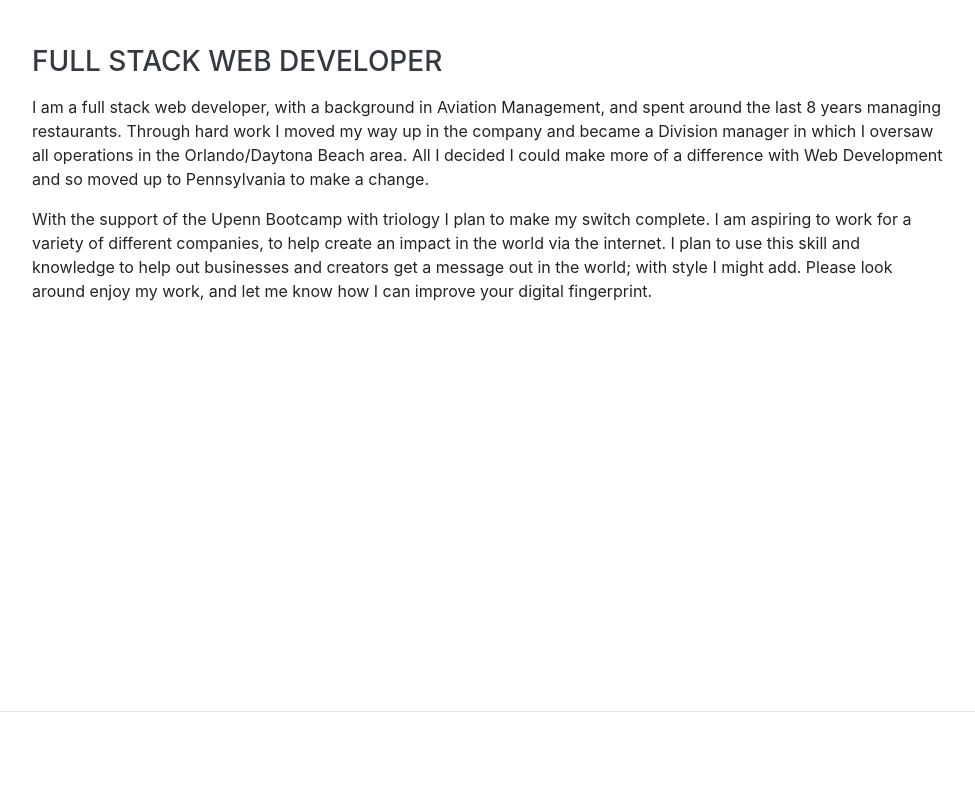
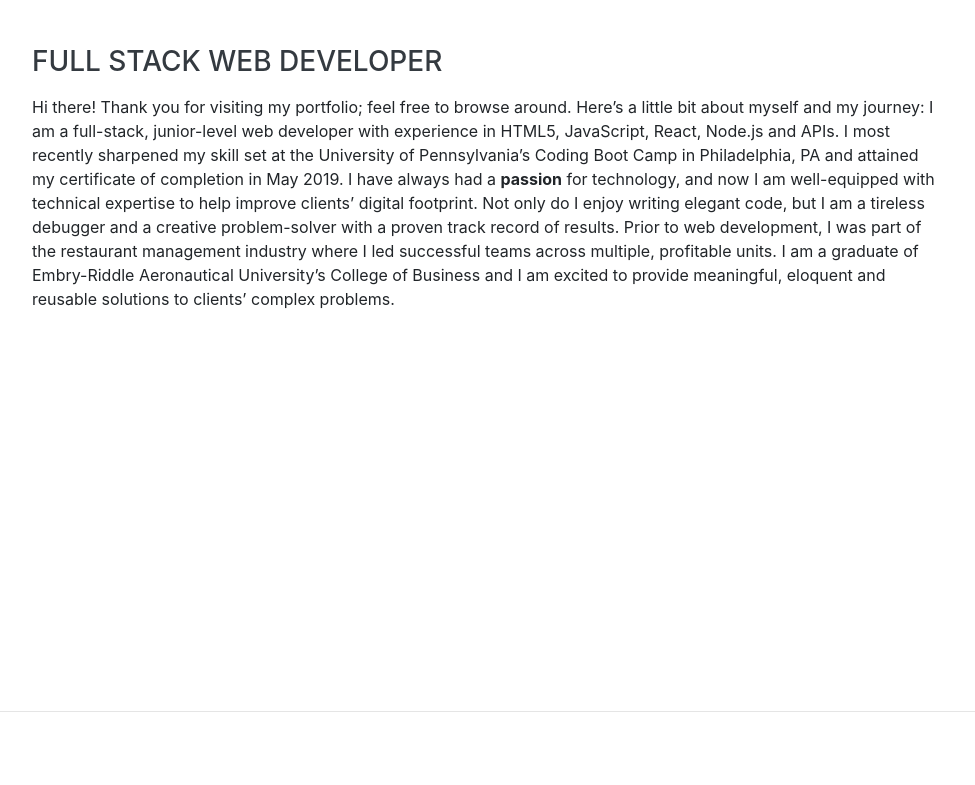
Before and after one commit to TennisSprinterkb/Kevin-2019-Portfolio, a website with bundled scripts: page index.html in a window 1280 px wide. Shown: the part 890-1675 px from the top of the page, without its empty margins (288-1263 px from the left). Built offline with nearby package versions, Linux system fonts and the light colour scheme; a web font is replaced by a local one.

Commit message:
Portfolio

```diff
--- a/index.html
+++ b/index.html
@@ -36,7 +36,8 @@
         <img class="img-fluid img-profile rounded-circle mx-auto mb-2" src="img/Kevin Bray 1.jpg" alt="Kevin">
       </span>
     </a>
-    <button class="navbar-toggler" type="button" data-toggle="collapse" data-target="#navbarSupportedContent" aria-controls="navbarSupportedContent" aria-expanded="false" aria-label="Toggle navigation">
+    <button class="navbar-toggler" type="button" data-toggle="collapse" data-target="#navbarSupportedContent"
+      aria-controls="navbarSupportedContent" aria-expanded="false" aria-label="Toggle navigation">
       <span class="navbar-toggler-icon"></span>
     </button>
     <div class="collapse navbar-collapse" id="navbarSupportedContent">
@@ -84,22 +85,17 @@
         <div class="resume-content">
           <h3 class="mb-0">Full Stack Web Developer</h3>
           <div class="subheading mb-3"></div>
-            <p>I am a full stack web developer, with a background in Aviation Management,
-              and spent around the last 8 years managing restaurants.
-              Through hard work I moved my way up in the company and became a Division manager
-              in which I oversaw all operations in the Orlando/Daytona Beach area. All
-              I decided I could make more of a difference with Web Development and
-              so moved up to Pennsylvania to make a change.</p>
-
-              <p>With the support of the Upenn Bootcamp with triology
-              I plan to make my switch complete. I am aspiring to work for a
-              variety of different companies, to help create an impact in
-              the world via the internet. I plan to use this skill and
-              knowledge to help out businesses and creators get a message
-              out in the world; with style I might add. Please look around
-              enjoy my work, and let me know how I can improve your digital
-              fingerprint.</p>
-
+          <p>Hi there! Thank you for visiting my portfolio; feel free to browse around. Here’s a little bit about myself
+            and my journey: I am a full-stack, junior-level web developer with experience in HTML5, JavaScript, React,
+            Node.js and APIs. I most recently sharpened my skill set at the University of Pennsylvania’s Coding Boot
+            Camp in Philadelphia, PA and attained my certificate of completion in May 2019. I have always had a
+            <strong>passion</strong> for technology, and now I am well-equipped with technical expertise to help improve
+            clients’ digital footprint. Not only do I enjoy writing elegant code, but I am a tireless debugger and a
+            creative problem-solver with a proven track record of results. Prior to web development, I was part of the
+            restaurant management industry where I led successful teams across multiple, profitable units. I am a
+            graduate of Embry-Riddle Aeronautical University’s College of Business and I am excited to provide
+            meaningful, eloquent and reusable solutions to clients’ complex problems.
+          </p>
         </div>
 
       </div>
@@ -126,7 +122,8 @@
             <a target="_blank" href="https://tennissprinterkb.github.io/Saki-Study-Buddy/">
               <img class="d-block w-100" src="img/Saki.png" alt="project slide">
             </a>
-                  <a target="_blank" href="https://github.com/TennisSprinterkb/Saki-Study-Buddy"> <span class="caption text-center">
+            <a target="_blank" href="https://github.com/TennisSprinterkb/Saki-Study-Buddy"> <span
+                class="caption text-center">
                 <span class="caption-content">
                   <h2>Saki Study</h2>
                   <p class="mb-0">Using Firebase and JavaScript!</p>
@@ -137,7 +134,8 @@
             <a target="_blank" href="https://filmadelphia.herokuapp.com/">
               <img class="d-block w-100" src="img/fila.png" alt="Second slide">
             </a>
-                <a target="_blank" href="https://github.com/TennisSprinterkb/Filmadelphia"> <span class="caption text-center">
+            <a target="_blank" href="https://github.com/TennisSprinterkb/Filmadelphia"> <span
+                class="caption text-center">
                 <span class="caption-content">
                   <h2>Filamdelphia</h2>
                   <p class="mb-0">Using Sequelize and Mapbox-Gl!</p>
@@ -159,7 +157,8 @@
             <a target="_blank" href="https://kb-friend-finder.herokuapp.com/">
               <img class="d-block w-100" src="img/friendimg1.png" alt="fourth slide">
             </a>
-                <a target="_blank" href="https://github.com/TennisSprinterkb/Friend-finder"> <span class="caption text-center">
+            <a target="_blank" href="https://github.com/TennisSprinterkb/Friend-finder"> <span
+                class="caption text-center">
                 <span class="caption-content">
                   <h2>KB Friend Finder App</h2>
                   <p class="mb-0">Using Node.Js and Express!</p>
@@ -181,7 +180,8 @@
             <a target="_blank" href="https://tennissprinterkb.github.io/Train-Scheduler/index">
               <img class="d-block w-100" src="img/train.png" alt="fifth slide">
             </a>
-                <a target="_blank" href="https://github.com/TennisSprinterkb/Train-Scheduler"> <span class="caption text-center">
+            <a target="_blank" href="https://github.com/TennisSprinterkb/Train-Scheduler"> <span
+                class="caption text-center">
                 <span class="caption-content">
                   <h2>Train-Scheduler</h2>
                   <p class="mb-0">Using Firebase and jQuery!</p>
@@ -192,7 +192,8 @@
             <a target="_blank" href="https://tennissprinterkb.github.io/clicky-ticky-react/">
               <img class="d-block w-100" src="img/heroes-3-banner.jpg" alt="sixth slide">
             </a>
-                <a target="_blank" href="https://github.com/TennisSprinterkb/clicky-ticky-react"> <span class="caption text-center">
+            <a target="_blank" href="https://github.com/TennisSprinterkb/clicky-ticky-react"> <span
+                class="caption text-center">
                 <span class="caption-content">
                   <h2>React Clicky Game</h2>
                   <p class="mb-0">Using React!</p>
@@ -273,8 +274,10 @@
     <section class="resume-section p-3 p-lg-5 d-flex align-items-center" id="interests">
       <div class="w-100">
         <h2 class="mb-5">Interests</h2>
-        <p>Apart from being a web developer, I enjoy most of my time playing tennis, during the winter months here in Philadelphia I read quite a bit.</p>
-        <p class="mb-0">When forced indoors, I tend to catch up on the news and watch movies, and I spend a large amount of my free time exploring the latest technology advancements in the web development world.</p>
+        <p>Apart from being a web developer, I enjoy most of my time playing tennis, during the winter months here in
+          Philadelphia I read quite a bit.</p>
+        <p class="mb-0">When forced indoors, I tend to catch up on the news and watch movies, and I spend a large amount
+          of my free time exploring the latest technology advancements in the web development world.</p>
       </div>
     </section>
 
@@ -293,7 +296,7 @@
         </a>
         <br>
       </div>
-      <a target="_blank" href="file:///C:/Users/fresh/Downloads/KB2019%20Resume.pdf">  Kevin Resume</a>
+      <a target="_blank" href="file:///C:/Users/fresh/Downloads/KB2019%20Resume.pdf"> Kevin Resume</a>
     </section>
 
   </div>
```
Lines whose indentation alone changed are shown as unchanged.
